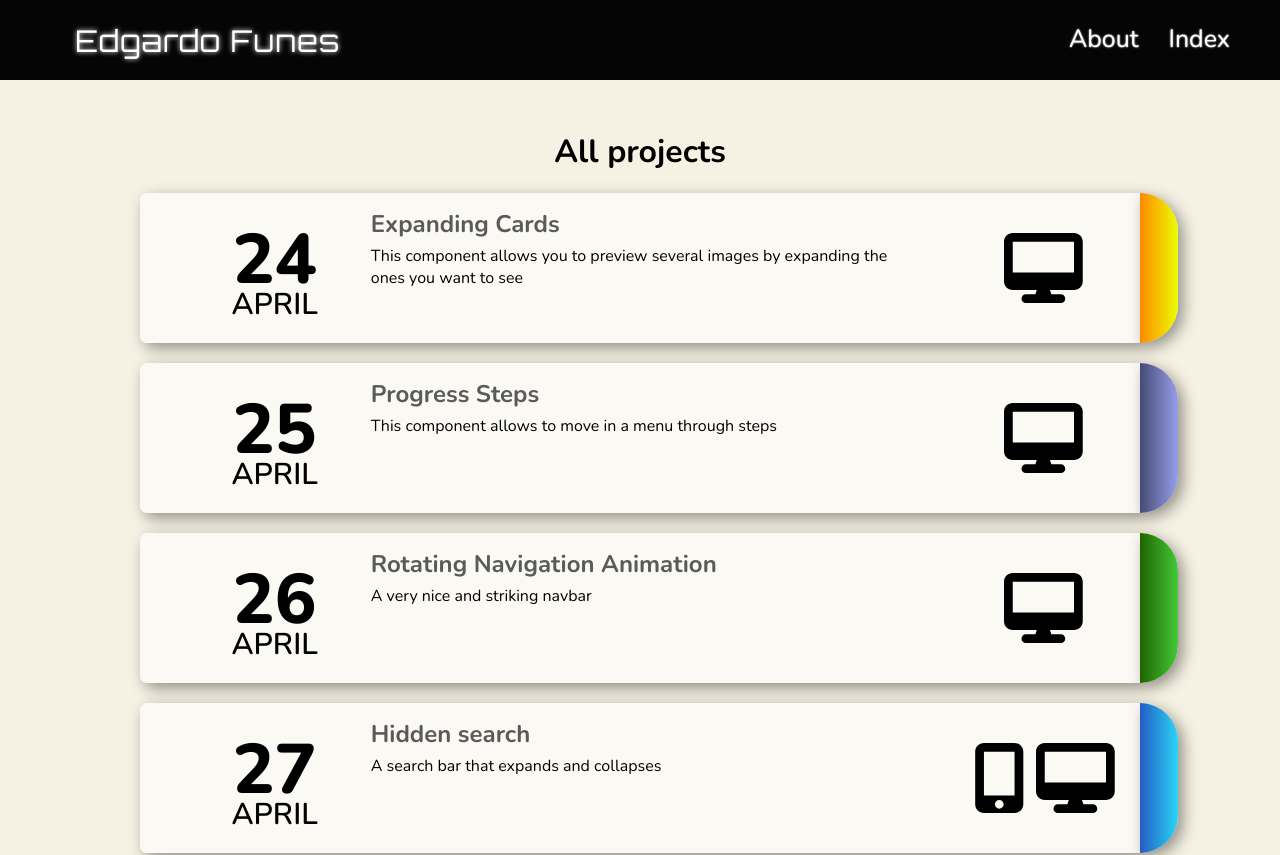
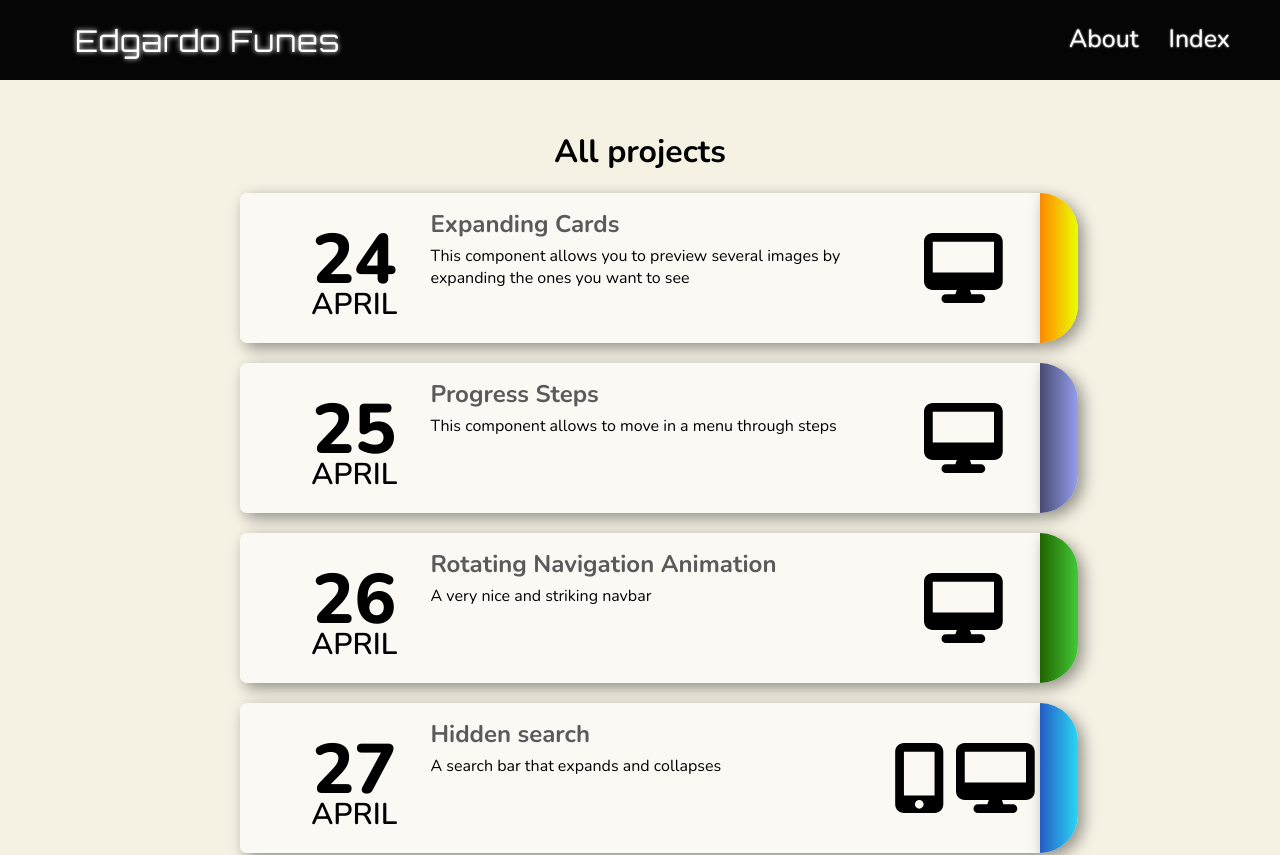
Before and after one commit to Ednesor/50-projects-50-days, a Next.js app: page /index in a window 1280 px wide. Shown: the top 855 px of the page. Built offline with nearby package versions, Linux system fonts and the light colour scheme.

Commit message:
style: fix style

```diff
--- a/src/components/IndexCards/IndexCards.module.css
+++ b/src/components/IndexCards/IndexCards.module.css
@@ -1,13 +1,16 @@
 .container {
+    width: 800px;
+    max-width: 90%;
+    min-height: 150px;
     color: black;
     text-decoration: none;
     display: flex;
-    min-height: 150px;
     box-shadow: 5px 5px 15px rgba(0, 0, 0, 0.411);
     margin-bottom: 20px;
     border-radius: 7px 0 0 7px;
     z-index: -5;
     background-color: #ffffff9d;
+    margin: 10px auto 20px auto;
 }
 
 .container::before {
```
